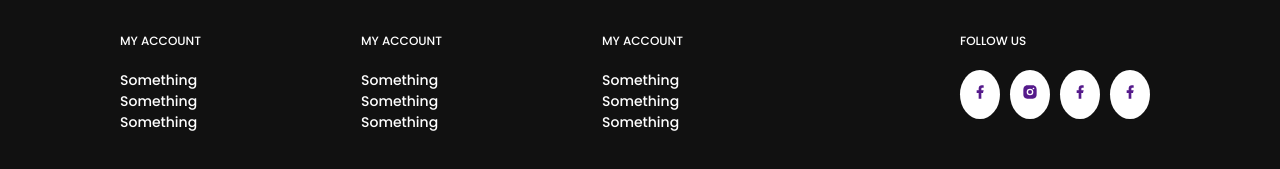
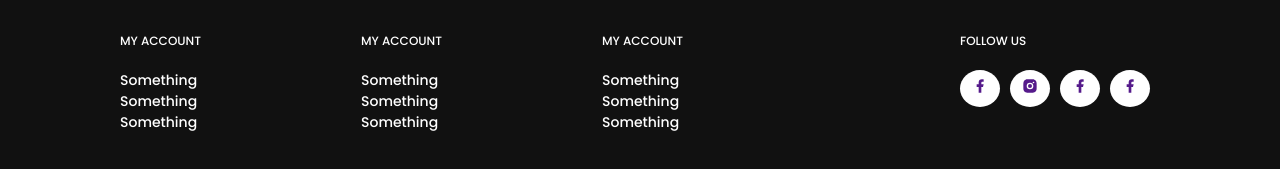
Before and after one commit to chingu-voyages/v40-geckos-team-19, a React (Create React App) app: page / in a window 1280 px wide. Shown: the part 1523-1692 px from the top of the page. Built offline with nearby package versions, Linux system fonts and the light colour scheme.

Commit message:
fixed social media icon shape

```diff
--- a/src/components/Footer/Footer.css
+++ b/src/components/Footer/Footer.css
@@ -24,7 +24,7 @@ footer {
 }
 
 .footer_container .social .links a {
-    padding: 12px;
+    padding: 6px 12px;
     margin-right: 10px;
     border-radius: 50%;
     background-color: white;
```
